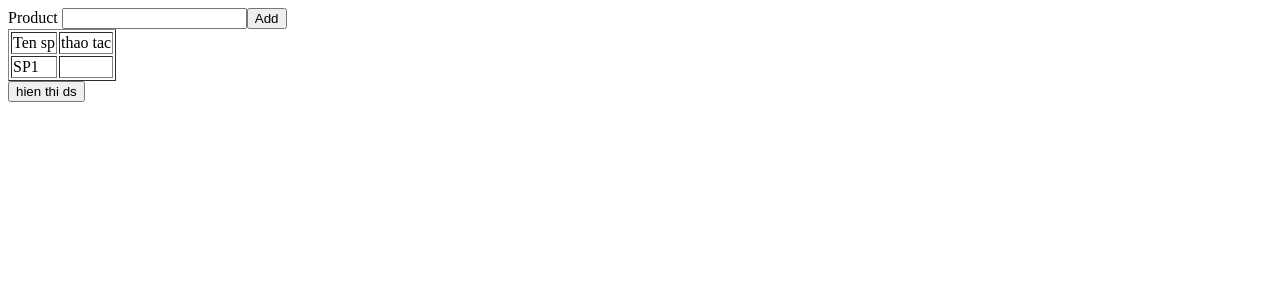
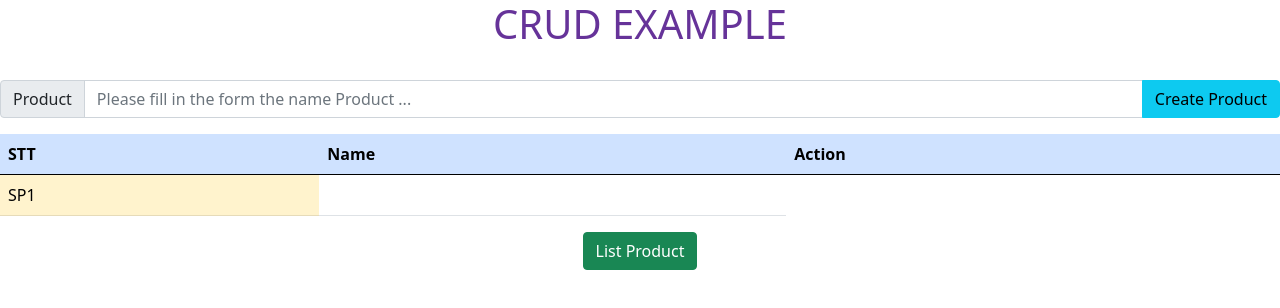
Before and after one commit to nguyendongminhtri/MD1-CRUD-and-Validate-JS, a plain HTML site: page index.html in a window 1280 px wide. Drawn offline with nearby package versions, Linux system fonts and the light colour scheme.

Commit message:
update bootstrap

```diff
--- a/index.html
+++ b/index.html
@@ -1,63 +1,75 @@
 <!DOCTYPE html>
 <html lang="en">
+<script src="https://cdn.jsdelivr.net/npm/bootstrap@5.0.1/dist/js/bootstrap.bundle.min.js" integrity="sha384-gtEjrD/SeCtmISkJkNUaaKMoLD0//ElJ19smozuHV6z3Iehds+3Ulb9Bn9Plx0x4" crossorigin="anonymous"></script>
+<script src="https://cdn.jsdelivr.net/npm/@popperjs/core@2.9.2/dist/umd/popper.min.js" integrity="sha384-IQsoLXl5PILFhosVNubq5LC7Qb9DXgDA9i+tQ8Zj3iwWAwPtgFTxbJ8NT4GN1R8p" crossorigin="anonymous"></script>
+<script src="https://cdn.jsdelivr.net/npm/bootstrap@5.0.1/dist/js/bootstrap.min.js" integrity="sha384-Atwg2Pkwv9vp0ygtn1JAojH0nYbwNJLPhwyoVbhoPwBhjQPR5VtM2+xf0Uwh9KtT" crossorigin="anonymous"></script>
+<link href="https://cdn.jsdelivr.net/npm/bootstrap@5.0.1/dist/css/bootstrap.min.css" rel="stylesheet" integrity="sha384-+0n0xVW2eSR5OomGNYDnhzAbDsOXxcvSN1TPprVMTNDbiYZCxYbOOl7+AMvyTG2x" crossorigin="anonymous">
+
 <head>
     <meta charset="UTF-8">
     <title>Title</title>
-<!--    <style>-->
-<!--        label.validation-error{-->
-<!--            color:   red;-->
-<!--            margin-left: 5px;-->
-<!--        }-->
-
-<!--        .hide{-->
-<!--            display:none;-->
-<!--        }-->
-<!--    </style>-->
     <style>
-        .an{
+        .hide {
             display: none;
+        }
+        table {
+            width: 100%;
+        }
+        .product {
+            text-align: center;
         }
     </style>
 </head>
 <body>
+<div class="product">
+    <h1 style="color: rebeccapurple">CRUD EXAMPLE</h1>
+    <label style="color: red" class="hide" id="validate">The product is required! Please fill in the form! </label><br>
 
-<div>
-    <label>Product</label>
-    <label style="color: red" class="an" id="newProductValidate">This field is required.</label>
-<!--    <input type="text" name="fullName" id="fullName">-->
-    <input type="text" name ="newProduct"id="newProduct"><button onclick="addNewP()">Add</button>
+<!--    <input id="newProduct"><button onclick="addNewP()">Add</button>-->
+    <div class="input-group mb-3">
+        <span class="input-group-text" id="basic-addon1">Product</span>
+        <input id="newProduct"  type="text" class="form-control" placeholder="Please fill in the form the name Product ..." aria-label="Product" aria-describedby="basic-addon1">
+        <button onclick="addNewP()" type="button" class="btn btn-info">Create Product</button>
+    </div>
 </div>
-<table border="1px">
-    <tr>
-        <td>Ten sp</td>
-        <td>thao tac</td>
+
+<table class="table">
+    <tr class="table-primary">
+        <th scope="col">STT</th>
+        <th scope="col">Name</th>
+        <th scope="col">Action</th>
     </tr>
     <tbody id="sp">
     <tr>
-        <td>SP1</td>
+        <td class="table-warning">SP1</td>
         <td></td>
     </tr>
     </tbody>
 </table>
-<button onclick="showAll()">hien thi ds</button>
+<!--<button onclick="showAll()">hien thi ds</button>-->
+<div class="product">
+    <button onclick="showAll()" type="button" class="btn btn-success">List Product</button>
+</div>
+
 <script>
     let sp = ["SP1", "SP2", "SP3"];
     function showAll()
     {
         let content = "";
         for (let i = 0; i < sp.length; i++) {
+            let j = i+1;
             content+="    <tr>" +
+                "<td>"+j+"</td>"+
                 "        <td>"+sp[i]+"</td>" +
-                "        <td><button onclick='deleteByIndex("+i+")'>Xoa</button>" +
-                "<button onclick='updateById("+i+")'>Sua</button></td>" +
+                "        <td><button type=\"button\" class=\"btn btn-danger\" onclick='deleteByIndex("+i+")'>Delete</button>" +
+                "<button  type=\"button\" class=\"btn btn-primary\" onclick='updateById("+i+")'>Edit</button></td>" +
                 "    </tr>"
         }
         document.getElementById("sp").innerHTML = content;
     }
     function addNewP(){
-        console.log('validate --->',validate())
+        //lay du lieu tu o input
         if(validate()){
-            //lay du lieu tu o input
             let newP = document.getElementById("newProduct").value;
             // them moi vao mang
             sp.push(newP);
@@ -75,22 +87,21 @@
         sp[index] = newP;
         showAll();
     }
-    function validate() {
+    function validate(){
         isValid = true;
-        if (document.getElementById("newProduct").value == "") {
+        if(document.getElementById("newProduct").value == ""){
             isValid = false;
-            document.getElementById("newProductValidate").classList.remove("an");
+            console.log('remove  tren--> ',   document.getElementById("validate").classList.contains("hide") )
+            document.getElementById("validate").classList.remove("hide");
+            console.log('remove  duoi--> ',   document.getElementById("validate").classList.contains("hide") )
         } else {
             isValid = true;
-            // console.log('====>',!document.getElementById("newProductValidate").classList.contains("an"))
-            // if (!document.getElementById("newProductValidate").classList.contains("an")){
-                document.getElementById("newProductValidate").classList.add("an");
-            // }
-
+            console.log('add TREN--> ',   document.getElementById("validate").classList.contains("hide") )
+            document.getElementById("validate").classList.add("hide");
+            console.log('add DUOI--> ',   document.getElementById("validate").classList.contains("hide") )
         }
         return isValid;
     }
-
 </script>
 </body>
 </html>
```
